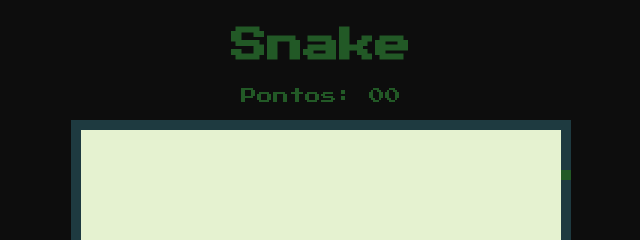
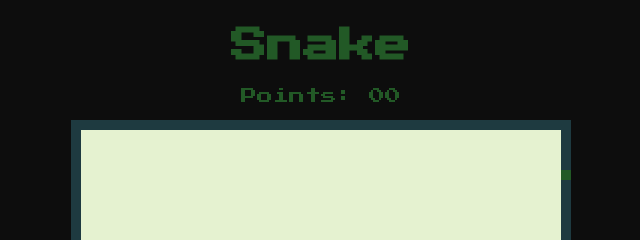
Before and after one commit to PauloScheuer/snake, a plain HTML site: page index.html in a window 1280 px wide. Shown: the top 240 px of the page, 319-959 px from the left. Drawn offline with Linux system fonts and the light colour scheme.

Commit message:
fix translation

```diff
--- a/index.html
+++ b/index.html
@@ -11,7 +11,7 @@
 <body>
   <h1 class="title">Snake</h1>
   <div class="data">
-    <span>Pontos:</span>
+    <span>Points:</span>
     <span id="points">00</span>
   </div>
   <div id="wall"></div>
```
